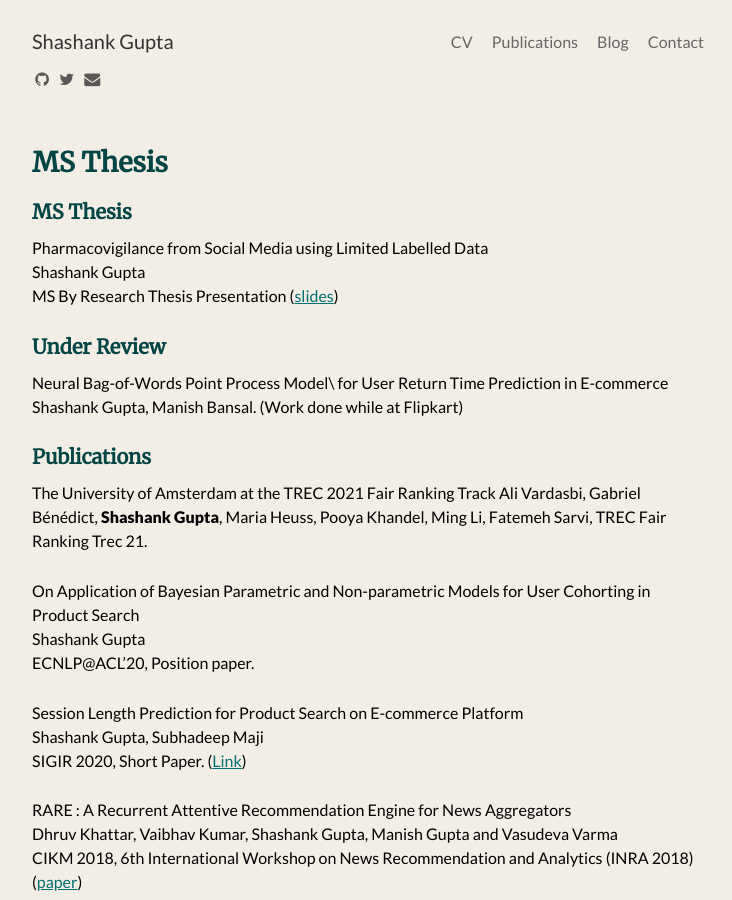
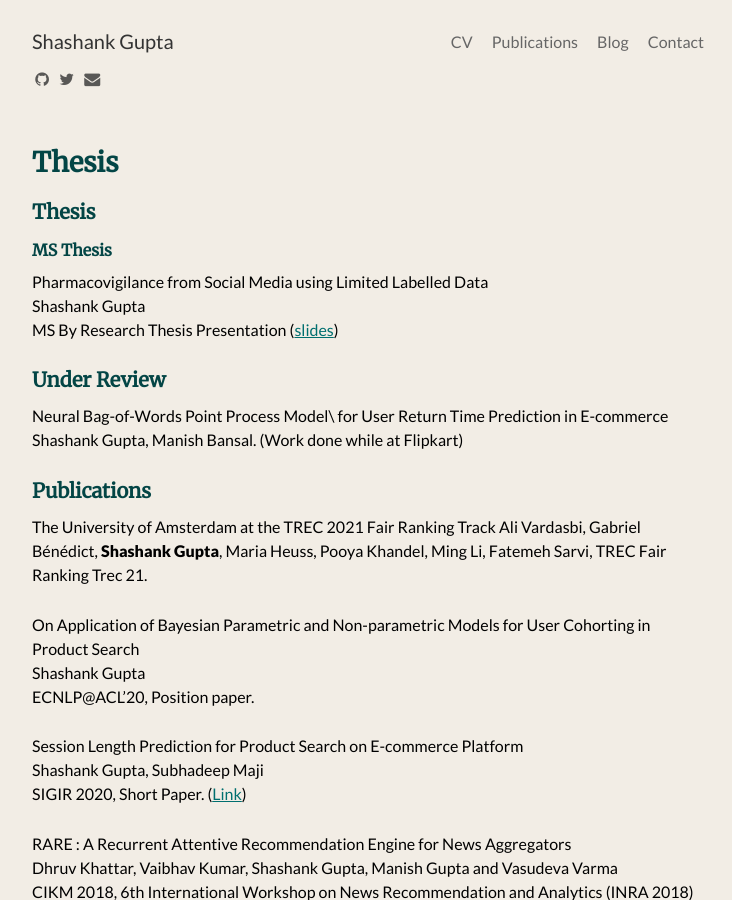
Before and after one commit to shashankg7/shashankg7.github.io, a Jekyll site: the page built from publications.md, in a window 1280 px wide and 900 px high. Shown: the whole window, without its empty margins (272-1004 px from the left). Built offline with Jekyll 4.4.1, drawn with Linux system fonts in a browser that asks for light colours; nearby versions of some CDN libraries; our own code applies the rules of GitHub Pages for plain Markdown files.

Commit message:
Update publications.md

```diff
--- a/publications.md
+++ b/publications.md
@@ -4,7 +4,9 @@
 ---
 
 
-### MS Thesis
+### Thesis
+
+#### MS Thesis
 
 Pharmacovigilance from Social Media using Limited Labelled Data <br>
 Shashank Gupta <br>
```
